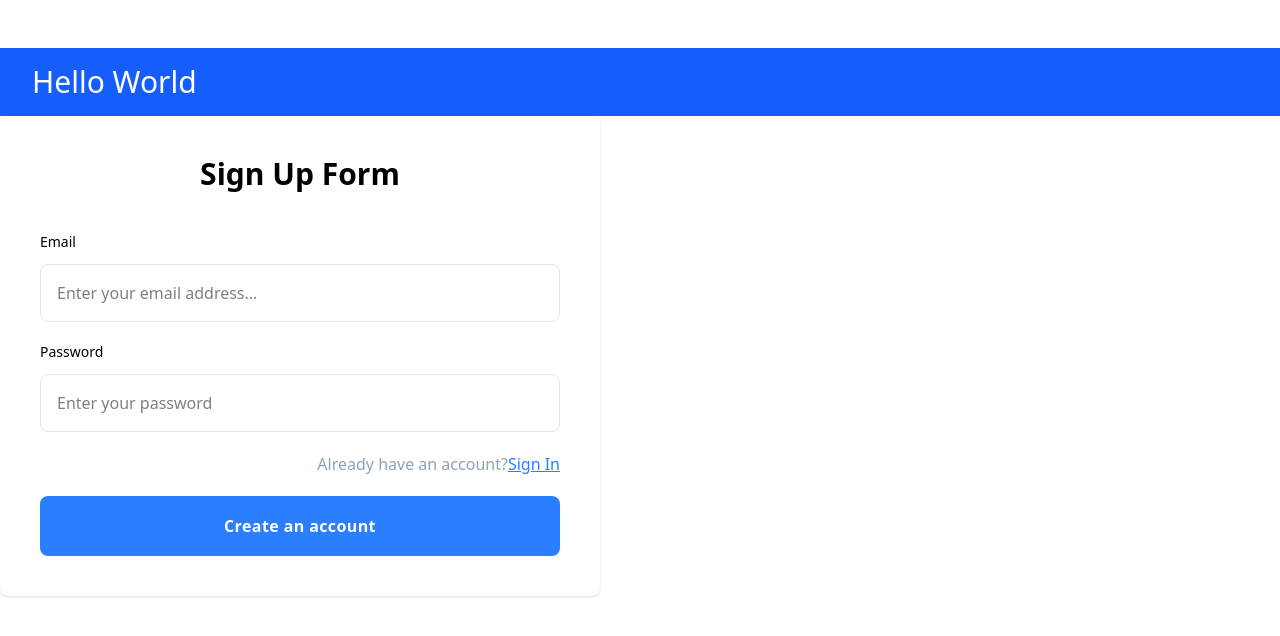
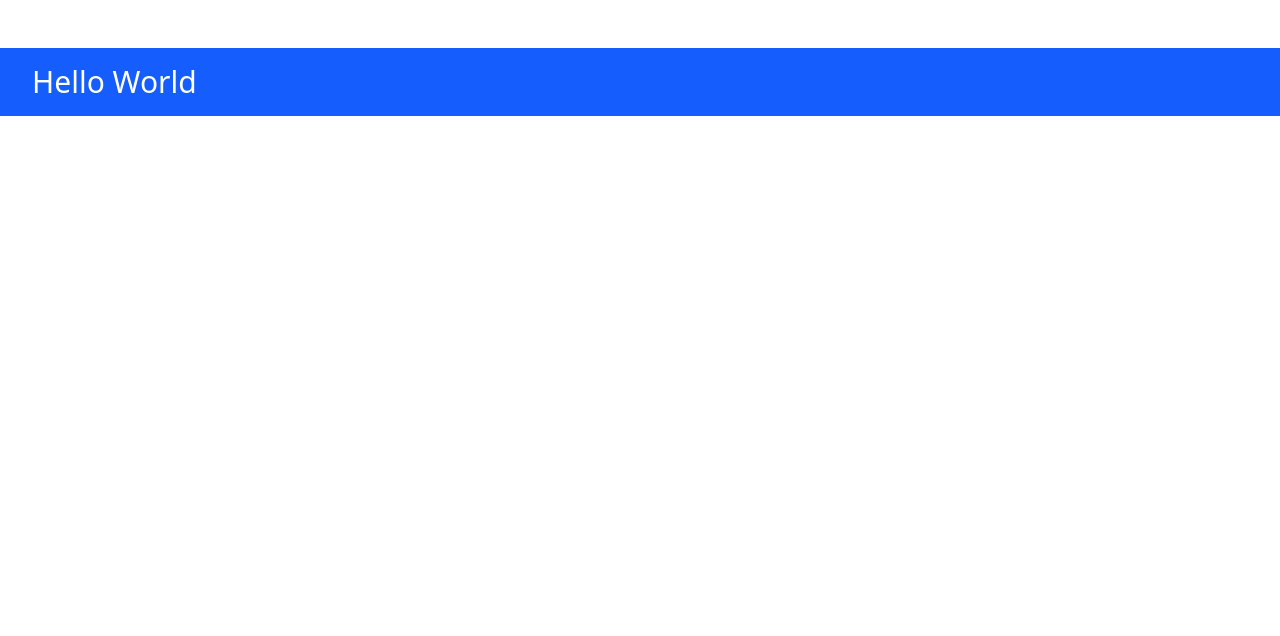
Before and after one commit to AbasThomas/fixing-tailwind, a React (Vite) app: page / in a window 1280 px wide. Shown: the top 636 px of the page. Built offline with nearby package versions, Linux system fonts and the light colour scheme.

Commit message:
form removed

```diff
--- a/src/App.jsx
+++ b/src/App.jsx
@@ -8,50 +8,7 @@ function App() {
   return (
     <>
       <div className=' text-3xl bg-blue-600 hover:bg-red-600  text-white px-8 py-4 p-12 mt-12 '>Hello World</div>
-      <form
-        autoComplete="off"
-        className="w-full max-w-[600px] p-10 bg-white rounded-lg shadow"
-        aria-label="signup-form"
-      >
-        <h2 className="mb-10 text-3xl font-bold text-center">Sign Up Form</h2>
-        <div className="flex flex-col items-start mb-5 gap-y-3">
-          <label htmlFor="email" className="text-sm font-medium cursor-pointer">
-            Email
-          </label>
-          <input
-            id="email"
-            type="email"
-            className="w-full p-4 bg-transparent border border-gray-200 rounded-lg outline-none"
-            placeholder="Enter your email address..."
-          />
-        </div>
-        <div className="flex flex-col items-start mb-5 gap-y-3">
-          <label
-            htmlFor="password"
-            className="text-sm font-medium cursor-pointer"
-          >
-            Password
-          </label>
-          <input
-            id="password"
-            type="password"
-            className="w-full p-4 bg-transparent border border-gray-200 rounded-lg outline-none"
-            placeholder="Enter your password"
-          />
-        </div>
-        <div className="flex items-center justify-end mb-5 text-slate-400">
-          <p>Already have an account?</p>
-          <a href="#" className="text-blue-500 underline">
-            Sign In
-          </a>
-        </div>
-        <button
-          type="submit"
-          className=" w-full items-center justify-center px-8 py-4 font-sans font-semibold tracking-wide text-white bg-blue-500 rounded-lg h-[60px]"
-        >
-          Create an account
-        </button>
-      </form>
+
 
      </>
   )
```
